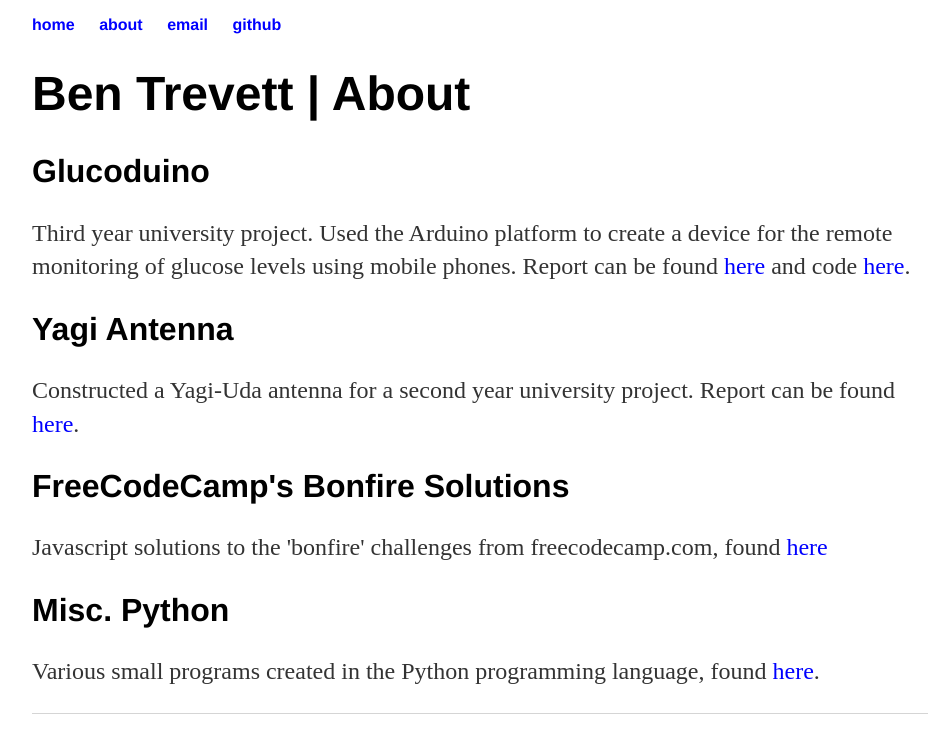
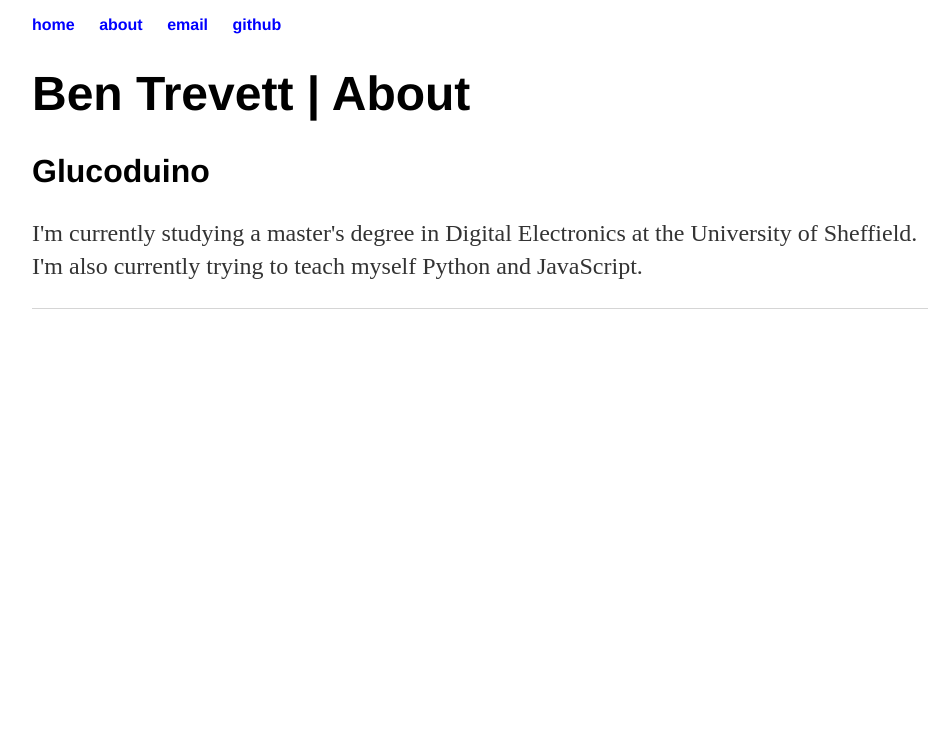
Before and after one commit to bentrevett/bentrevett.github.io, a Jekyll site: the page built from about/index.html, in a window 1280 px wide. Shown: the top 753 px of the page, without its empty margins (160-1107 px from the left). Built offline with Jekyll 4.4.1, drawn with Linux system fonts in a browser that asks for light colours.

Commit message:
Update index.html

```diff
--- a/about/index.html
+++ b/about/index.html
@@ -5,10 +5,4 @@ title: Ben Trevett | About
 	<h1>{{ page.title }}</h1>
 
 	<h2>Glucoduino</h2>
-	<p>Third year university project. Used the Arduino platform to create a device for the remote monitoring of glucose levels using mobile phones. Report can be found <a href="/glucoduino.pdf">here</a> and code <a href="https://github.com/bentrevett/Glucoduino">here</a>.</p>
-	<h2>Yagi Antenna</h2>
-	<p>Constructed a Yagi-Uda antenna for a second year university project. Report can be found <a href="/yagi_report.pdf">here</a>.</p>
-	<h2>FreeCodeCamp's Bonfire Solutions</h2>
-	<p>Javascript solutions to the 'bonfire' challenges from freecodecamp.com, found <a href="https://github.com/bentrevett/freecodecamp-bonfire-solutions">here</a></p>
-	<h2>Misc. Python</h2>
-	<p>Various small programs created in the Python programming language, found <a href="https://github.com/bentrevett/misc_python">here</a>.</p>
+	<p>I'm currently studying a master's degree in Digital Electronics at the University of Sheffield. I'm also currently trying to teach myself Python and JavaScript.</p>
```
